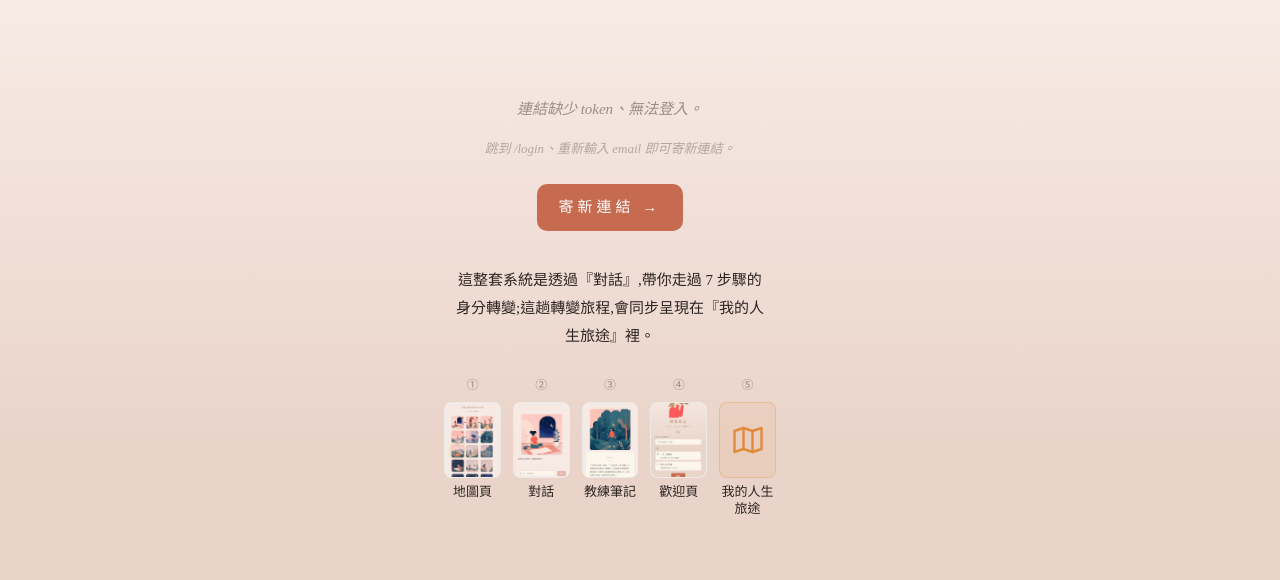
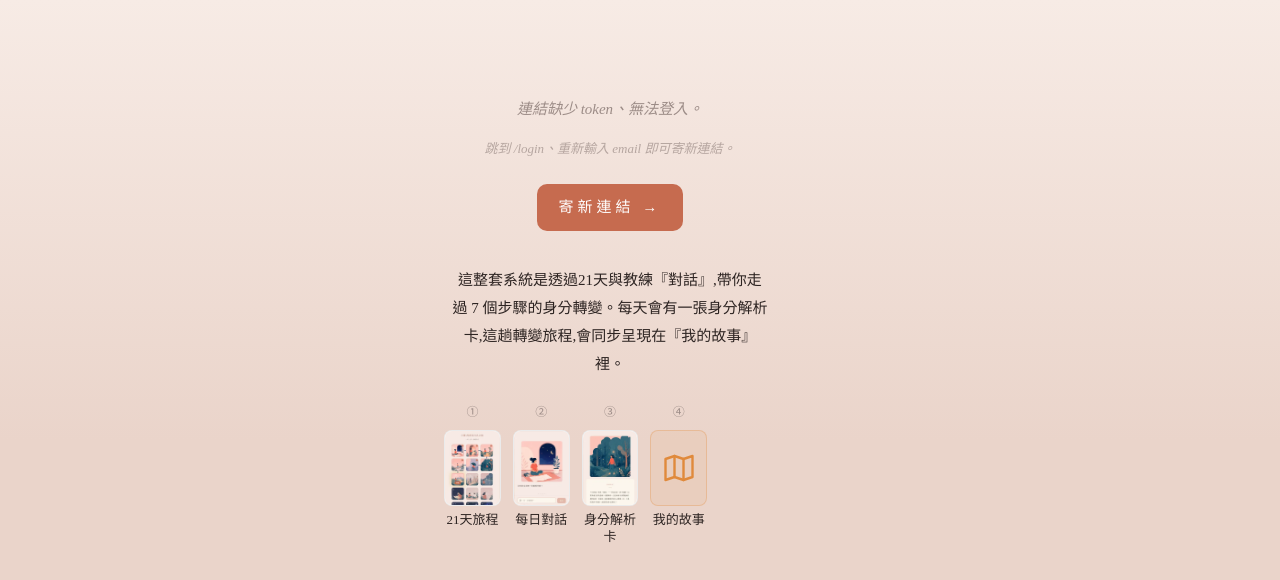
Before and after one commit to web7272/coaching-assistant, a website: page auth.html in a window 1280 px wide. Drawn offline with Linux system fonts and the light colour scheme.

Commit message:
正式版 (Vivi 6/26): auth 頁說明文案改 + 預覽 5 張 → 4 張
Vivi: auth (onboarding) 頁的說明段改字 + 預覽從 5 張改 4 張。

改了什麼:
1. 說明段:
   舊:這整套系統是透過『對話』,帶你走過 7 步驟的身分轉變;
       這趟轉變旅程, 會同步呈現在『我的人生旅途』裡。
   新:這整套系統是透過 21 天與教練『對話』,帶你走過 7 個步驟的身分轉變。
       每天會有一張身分解析卡, 這趟轉變旅程, 會同步呈現在『我的故事』裡。
2. 預覽 5 張 → 4 張:
   ① 地圖頁 → 21天旅程
   ② 對話 → 每日對話
   ③ 教練筆記 → 身分解析卡
   ④ 歡迎頁 → 移除
   ⑤ 我的人生旅途 → 我的故事 (順移成 ④, 仍用 map SVG)

紅線:
- 只動畫面內容 (文案 + 預覽);auth 的登入/token/跳轉/verify-link/PATCH
  邏輯 0 動 (reverify-link-flow 鎖測仍綠)
- 對應鎖測同步更新:4 label 順序、intro verbatim、①-③ photo src、
  ④=map svg

📌 給 Patrick 知道 (不在本支):
- 預覽標籤改叫「我的故事」, 但實際那個頁面/功能本身 (index.html
  view-storyboard、aria-label「打開我的人生旅途」) 還是叫「我的人生旅途」
- 要不要整個功能一起改名「我的故事」, 再開一支

驗證:
- node --test lib/student/storyboard-connections.test.js
  + lib/auth-html/auth-confirm.test.js → 34/34
- npm test → 2879/2879 綠
- npm run sim → 38/38 綠

⚠️ auth.html static, CDN 1-3 分鐘

```diff
--- a/auth.html
+++ b/auth.html
@@ -34,30 +34,25 @@
            4 張 APP 圖未掛載 (assets in shared-context/Landing, 待掛) → 用
            placeholder 圖框 + 文字標題. 第 5 步使用 storyboard 地圖 SVG. -->
       <div class="auth-preview">
-        <p class="auth-preview__intro">這整套系統是透過『對話』,帶你走過 7 步驟的身分轉變;這趟轉變旅程,會同步呈現在『我的人生旅途』裡。</p>
+        <p class="auth-preview__intro">這整套系統是透過21天與教練『對話』,帶你走過 7 個步驟的身分轉變。每天會有一張身分解析卡,這趟轉變旅程,會同步呈現在『我的故事』裡。</p>
         <ol class="auth-preview__steps">
           <li class="auth-preview__step">
             <span class="auth-preview__num">①</span>
             <img class="auth-preview__frame auth-preview__frame--photo" src="/assets/auth-preview/21day.webp" alt="" aria-hidden="true">
-            <span class="auth-preview__label">地圖頁</span>
+            <span class="auth-preview__label">21天旅程</span>
           </li>
           <li class="auth-preview__step">
             <span class="auth-preview__num">②</span>
             <img class="auth-preview__frame auth-preview__frame--photo" src="/assets/auth-preview/chat.webp" alt="" aria-hidden="true">
-            <span class="auth-preview__label">對話</span>
+            <span class="auth-preview__label">每日對話</span>
           </li>
           <li class="auth-preview__step">
             <span class="auth-preview__num">③</span>
             <img class="auth-preview__frame auth-preview__frame--photo" src="/assets/auth-preview/coach.webp" alt="" aria-hidden="true">
-            <span class="auth-preview__label">教練筆記</span>
+            <span class="auth-preview__label">身分解析卡</span>
           </li>
           <li class="auth-preview__step">
             <span class="auth-preview__num">④</span>
-            <img class="auth-preview__frame auth-preview__frame--photo" src="/assets/auth-preview/login.webp" alt="" aria-hidden="true">
-            <span class="auth-preview__label">歡迎頁</span>
-          </li>
-          <li class="auth-preview__step">
-            <span class="auth-preview__num">⑤</span>
             <div class="auth-preview__frame auth-preview__frame--icon" aria-hidden="true">
               <svg viewBox="0 0 24 24" width="36" height="36" fill="none"
                    stroke="currentColor" stroke-width="1.6" stroke-linecap="round"
@@ -67,7 +62,7 @@
                 <path d="M15 6 V20"/>
               </svg>
             </div>
-            <span class="auth-preview__label">我的人生旅途</span>
+            <span class="auth-preview__label">我的故事</span>
           </li>
         </ol>
       </div>
```
Also changed, not shown: lib/student/storyboard-connections.test.js.
